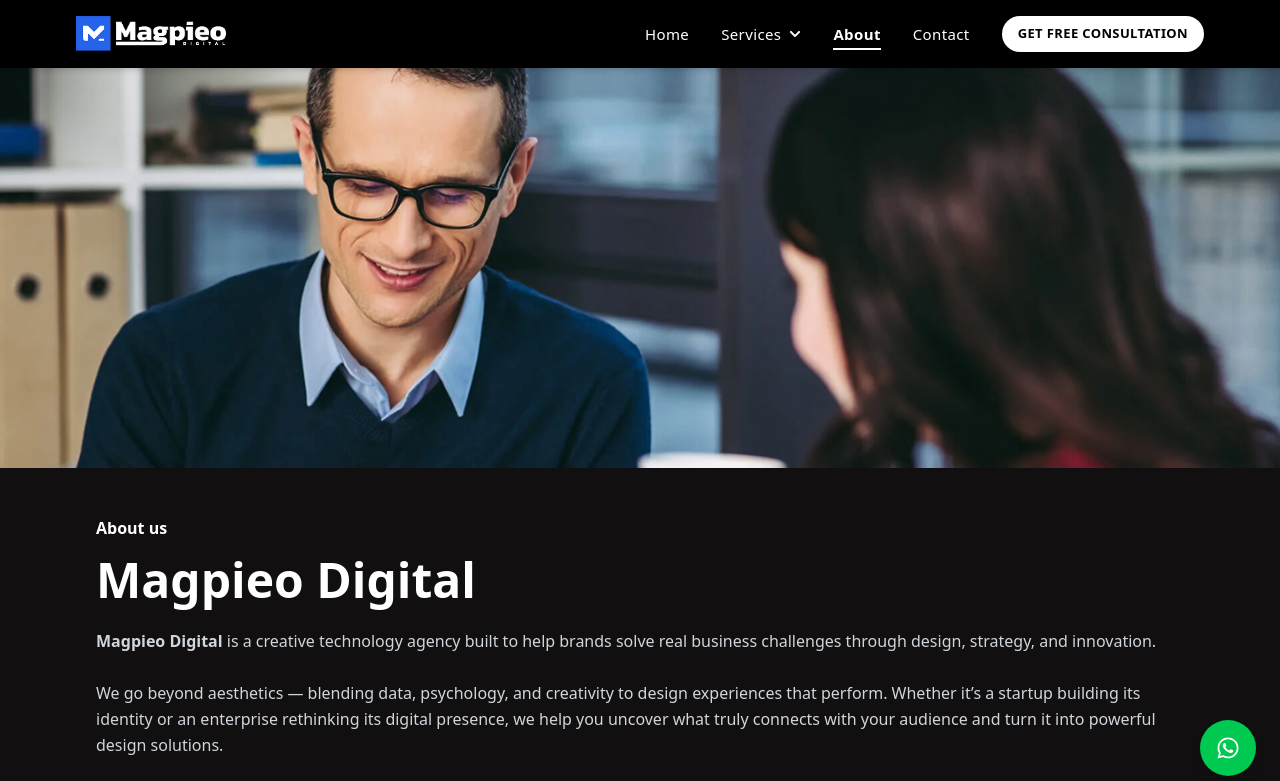
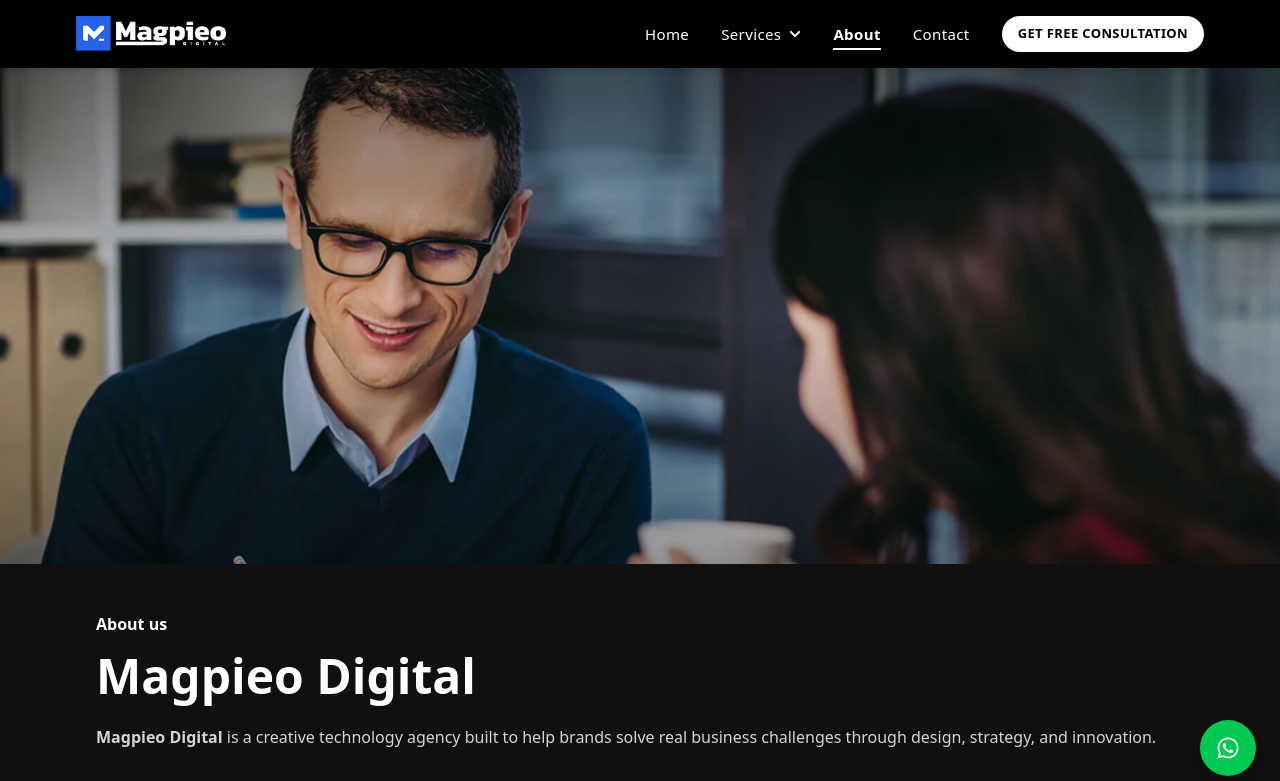
Before and after one commit to magpieo/magpieo-digital, a Next.js app: page /about in a window 1280 px wide. Shown: the top 781 px of the page. Built offline with nearby package versions, Linux system fonts and the light colour scheme.

Commit message:
updated design

```diff
--- a/src/app/(MainLayout)/(Home)/_components/HeroSection.tsx
+++ b/src/app/(MainLayout)/(Home)/_components/HeroSection.tsx
@@ -1,6 +1,5 @@
 "use client";
 import heroBanner from "@/asset/home/hero-banner.jpg";
-
 
 const HeroSection = () => {
   return (
--- a/src/app/(MainLayout)/about/page.tsx
+++ b/src/app/(MainLayout)/about/page.tsx
@@ -6,12 +6,18 @@ import bannerImage from "../../../asset/about/banner.png";
 import AboutUs from "./_components/AboutUs";
 import LetsTalk from "../(Home)/_components/LetsTalk";
 import OurCommitment from "./_components/OurCommitment";
+import ParallaxImageBanner from "../services/_components/ParallaxImageBanner";
 
 const Page = () => {
   return (
     <div className="flex flex-col min-h-screen bg-black">
       {/* 🔹 Banner Section */}
-      <div className="relative w-full h-[30vh] md:h-[30vh] lg:h-[50vh] overflow-hidden">
+
+      <ParallaxImageBanner
+        bannerImage={bannerImage.src}
+        // title="About Magpieo Digital"
+      />
+      {/* <div className="relative w-full h-[30vh] md:h-[30vh] lg:h-[50vh] overflow-hidden">
         <Image
           src={bannerImage}
           alt="About Magpieo Digital"
@@ -19,7 +25,8 @@ const Page = () => {
           className="object-cover"
           priority
         />
-      </div>
+      </div> */}
+
       <div className="bg-[#110F0F]">
         <AboutUs />
       </div>
--- a/src/app/(MainLayout)/services/[serviceId]/page.tsx
+++ b/src/app/(MainLayout)/services/[serviceId]/page.tsx
@@ -1,7 +1,6 @@
 import React from "react";
 import Image from "next/image";
 import { services } from "@/data/service";
-
 
 // ✅ Correct typing for Next.js 15 App Router
 interface ServicePageProps {
```
